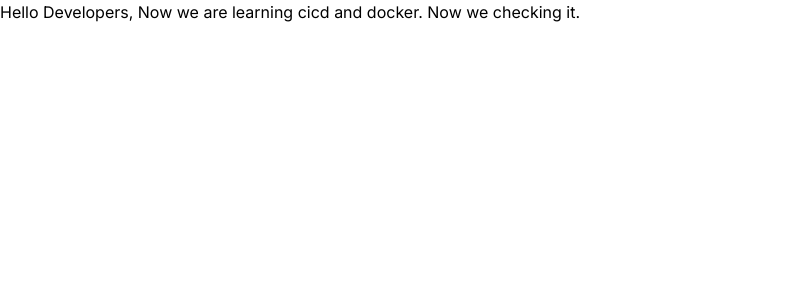
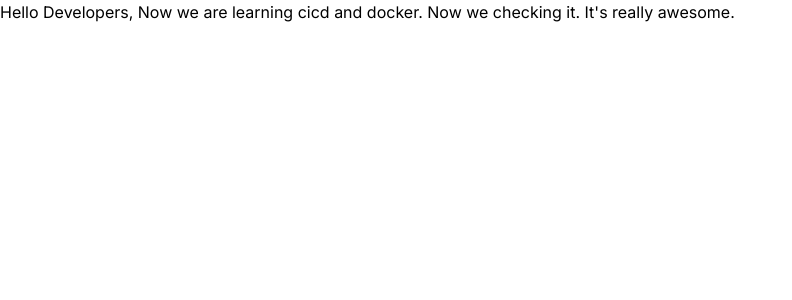
Before and after one commit to hanif365/nextjs14cicd-docker, a Next.js app: page / in a window 1280 px wide. Shown: the top 300 px of the page, without its empty margins (0-792 px from the left). Built offline with nearby package versions, Linux system fonts and the light colour scheme.

Commit message:
Use github workflow and cicd 2.

```diff
--- a/src/app/page.js
+++ b/src/app/page.js
@@ -3,7 +3,7 @@ export default function Home() {
     <main>
       <h1>
         Hello Developers, Now we are learning cicd and docker. Now we checking
-        it.
+        it. It's really awesome.
       </h1>
     </main>
   );
```
